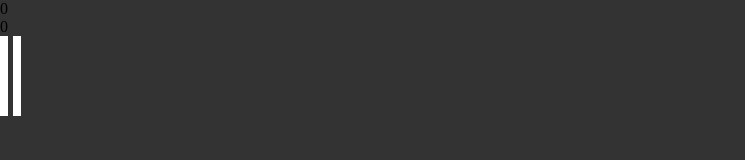
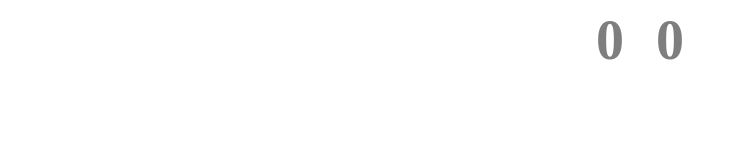
Before and after one commit to AustrianOakvn/Pong_AI, a plain HTML site: page src/index.html in a window 1280 px wide. Shown: the whole page, without its empty margins (0-745 px from the left). Drawn offline with Linux system fonts and the light colour scheme.

Commit message:
add style

```diff
--- a/src/styles.css
+++ b/src/styles.css
@@ -2,14 +2,26 @@
     box-sizing: border-box;
 }
 
+:root{
+    --hue: 200;
+    --saturation: 50%;
+    --foreground-color: hs1(var(--hue), var(--saturation), 75%);
+    --background-color: hs1(var(--hue), var(--saturation), 20%)
+}
+
 body{
     margin:0;
-    background-color: #333;
+    background-color: var(--background-color);
 }
 
 .paddle{
+    --position: 50;
+
     position: absolute;
-    background-color: white;
+    background-color: var(--foreground-color);
+    /* Make the bar in the middle of the screen */
+    top: calc(var(--position) * 1vh);
+    transform: translateY(-50%);
     width: 1vh;
     height: 10vh;
 }
@@ -21,5 +33,43 @@ body{
 
 
 .paddle.right{
+    right: 1vw;
+}
 
+.ball{
+    --x: 50;
+    --y: 50;
+
+    position: absolute;
+    background-color: var(--foreground-color);
+    left: calc(var(--x) * 1vw)
+    /* Make the bar in the middle of the screen */
+    top: calc(var(--y) * 1vh);
+    border-radius: 50%;
+    transform: translate(-50%, -50%);
+    width: 2.5vh;
+    height: 2.5vh;
 }
+
+
+.score{
+    display: flex;
+    justify-content: center;
+    font-weight: bold;
+    font-size: 7vh;
+    color: var(--foreground-color);
+}
+ /* Select style of all score */
+.score > * {
+    flex-grow: 1;
+    flex-basis: 0;
+    padding: 0 2vh;
+    margin: 1vh 0;
+    opacity: .5;
+}
+
+/* first score */
+.score > :first-child {
+    text-align: right;
+    border-right: .5vh solid var(--foreground-color);
+}
```
